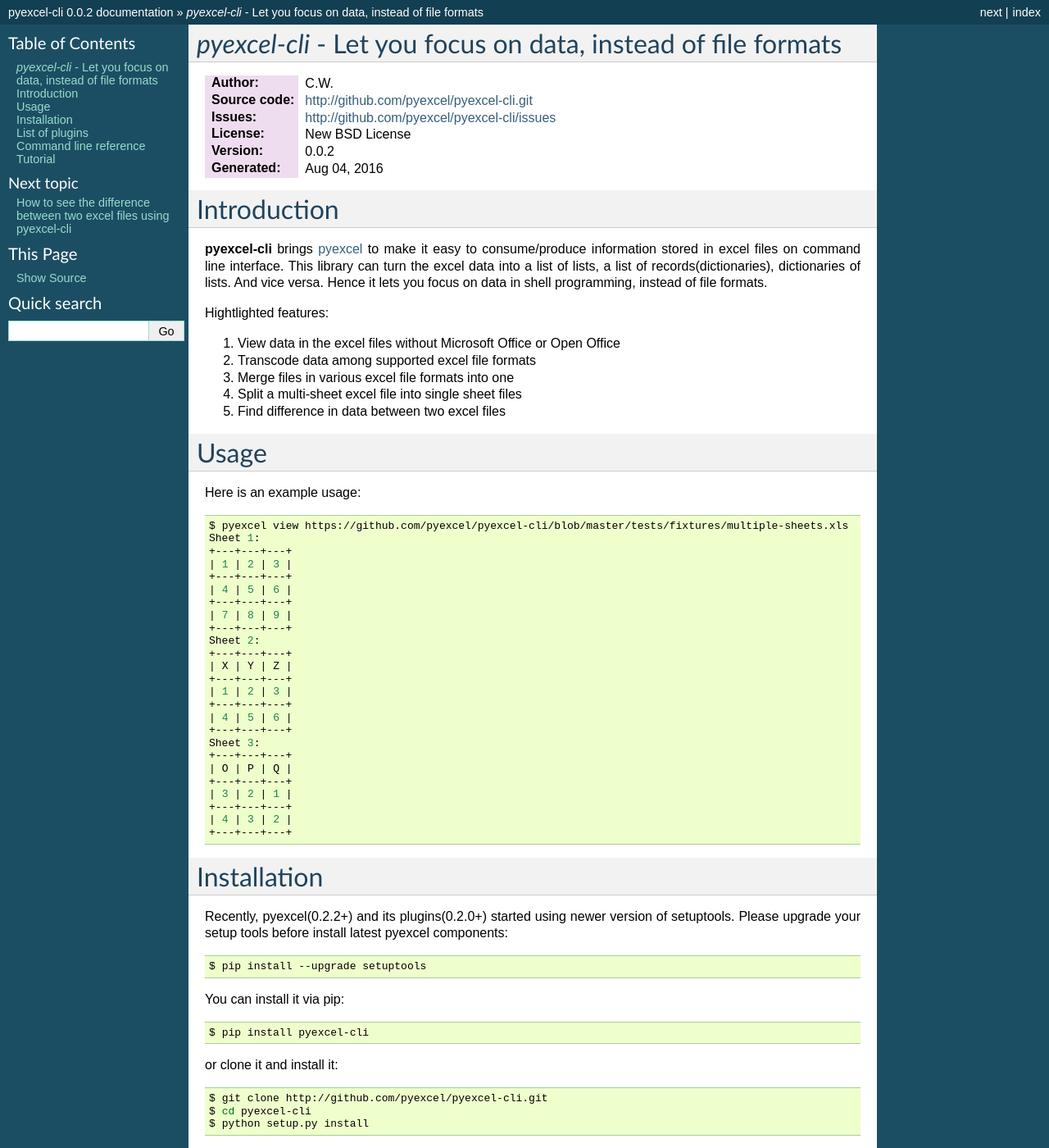
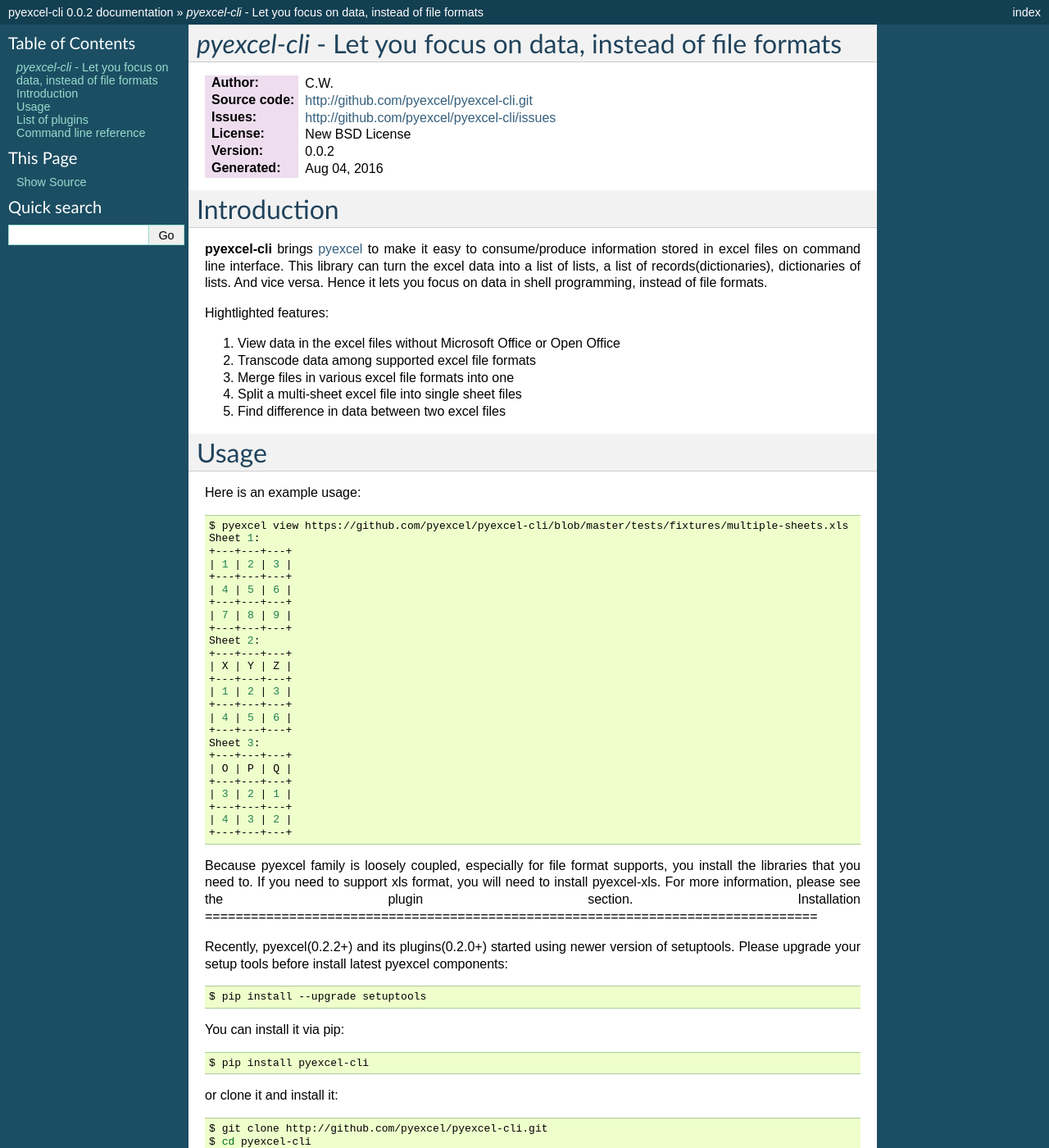
Before and after one commit to pyexcel/pyexcel-cli, a Sphinx documentation site: the page built from docs/source/index.rst, in a window 1280 px wide and 1400 px high. Shown: the whole window at 82% size. Built offline with Sphinx 7.4.7, drawn with Linux system fonts in a browser that asks for light colours; some of the changed text lies outside the part shown.

Commit message:
help explain the plugins, in case for issue #2

```diff
--- a/README.rst
+++ b/README.rst
@@ -59,6 +59,9 @@
     | 4 | 3 | 2 |
     +---+---+---+
 
+Because pyexcel family is loosely coupled, especially for file format supports, you
+install the libraries that you need to. If you need to support xls format, you will
+need to install pyexcel-xls. For more information, please see the plugin section.
 .. _file-format-list:
 
 .. table:: A list of file formats supported by external plugins
--- a/docs/source/index.rst
+++ b/docs/source/index.rst
@@ -58,6 +58,9 @@
     | 4 | 3 | 2 |
     +---+---+---+
 
+Because pyexcel family is loosely coupled, especially for file format supports, you
+install the libraries that you need to. If you need to support xls format, you will
+need to install pyexcel-xls. For more information, please see the plugin section.
 Installation
 ================================================================================
 
@@ -125,10 +128,3 @@
   #. split      Split a multi-sheet file into single ones
   #. transcode  Transcode an excel file
   #. view       View an excel file
-
-Tutorial
-================================================================================
-
-.. toctree::
-
-   do_diff
```
